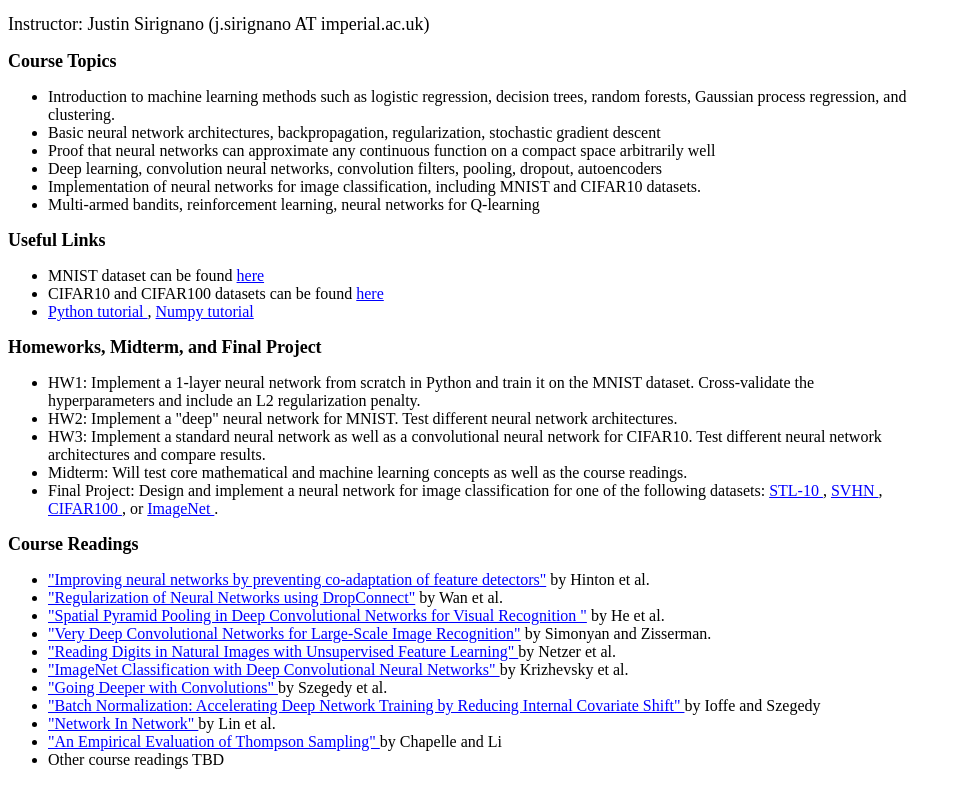
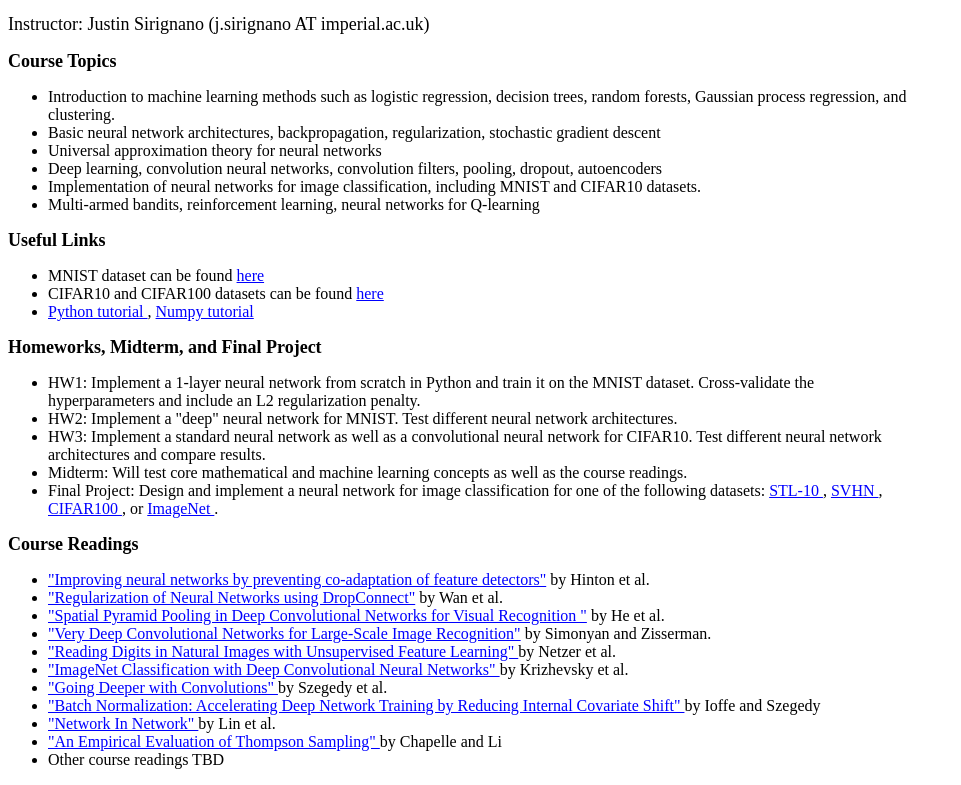
Before and after one commit to jasirign/NeuralNetworks_and_DeepLearning, a plain HTML site: page index.html in a window 1280 px wide. Shown: the part 47-832 px from the top of the page, without its empty margins (0-961 px from the left). Drawn offline with Linux system fonts and the light colour scheme.

Commit message:
first page

```diff
--- a/index.html
+++ b/index.html
@@ -33,7 +33,7 @@
 	<li> Introduction to machine learning methods such as logistic regression, decision trees, random forests,
 	     Gaussian process regression, and clustering. </li>
 	<li> Basic neural network architectures, backpropagation, regularization, stochastic gradient descent </li>
-	<li> Proof that neural networks can approximate any continuous function on a compact space arbitrarily well  </li>
+	<li> Universal approximation theory for neural networks  </li>
 	<li> Deep learning, convolution neural networks, convolution filters, pooling, dropout, autoencoders </li>
 	<li> Implementation of neural networks for image classification, including MNIST and CIFAR10 datasets. </li>
 	<li> Multi-armed bandits, reinforcement learning, neural networks for Q-learning </li>
```
